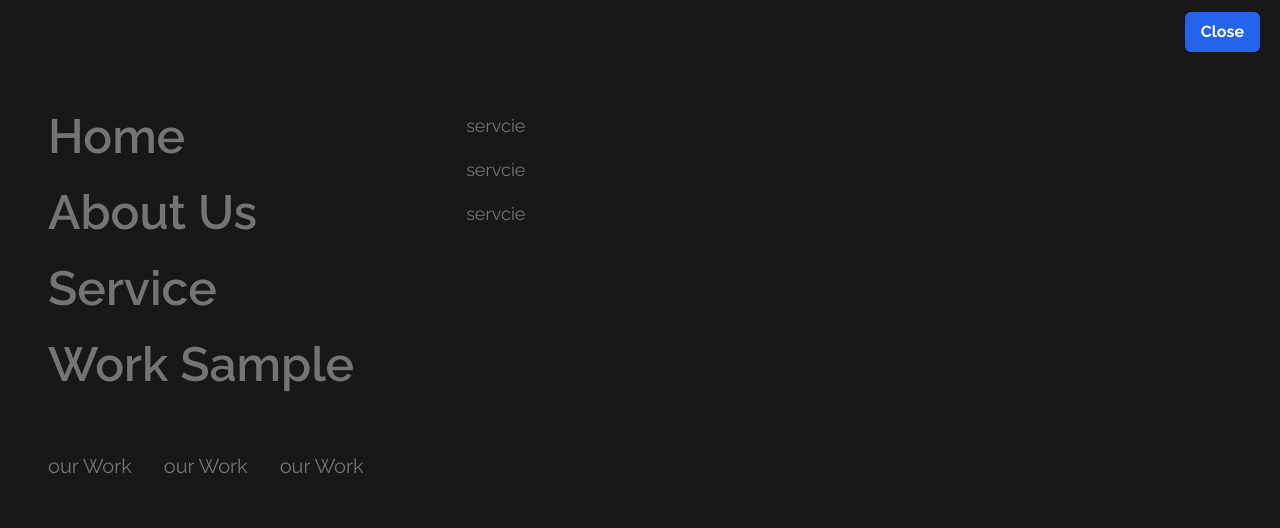
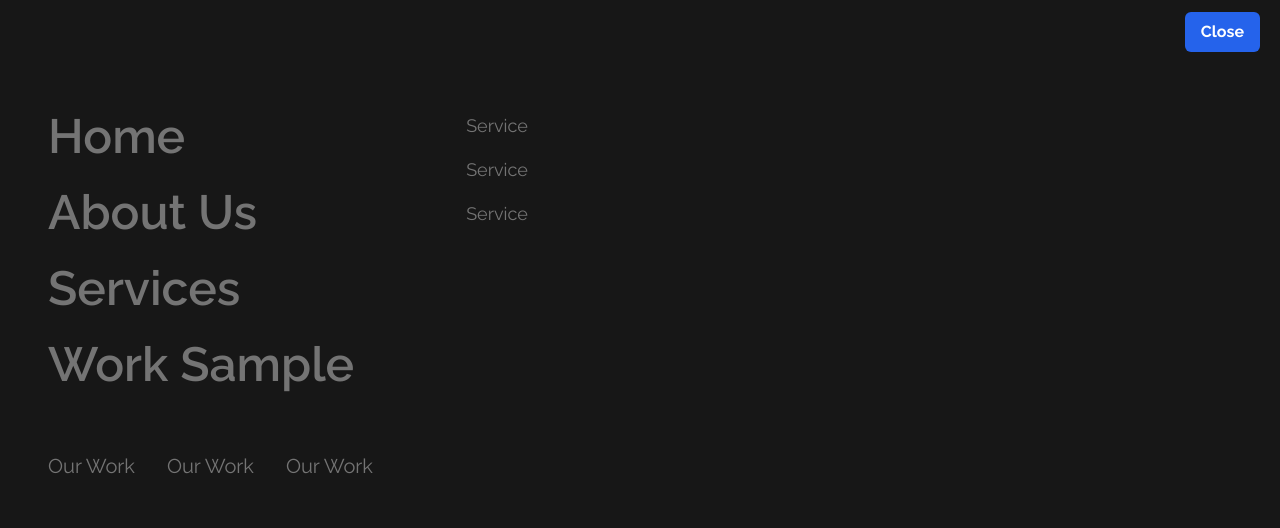
Before and after one commit to chetankhandait/Social_shine, a React (Vite) app: page /dynamic in a window 1280 px wide. Both pictures are taken after a click on the element "Menu". Shown: the top 528 px of the page. Built offline with nearby package versions, Linux system fonts and the light colour scheme.

Commit message:
navbar upadte

```diff
--- a/src/Components/SRBNavbar.jsx
+++ b/src/Components/SRBNavbar.jsx
@@ -1,6 +1,6 @@
 import React, { useState } from "react";
 import { CiMenuBurger } from "react-icons/ci";
-
+import { Link } from "react-router-dom";
 
 const SRBNavbar = () => {
   const [isOverlayVisible, setIsOverlayVisible] = useState(false);
@@ -9,14 +9,16 @@ const SRBNavbar = () => {
     setIsOverlayVisible(!isOverlayVisible);
   };
 
+  const closeOverlay = () => {
+    setIsOverlayVisible(false);
+  };
+
   return (
     <div className="relative z-50">
-      <div className="fixed top-5 left-5 border border-gray-400  bg-black py-3 shadow backdrop-blur-2xl rounded-3xl text-white ">
-        <div className="flex items-center     ">
-          <div className="pl-2 ">
-            <a href="/" className="flex items-center">
-
-
+      <div className="fixed top-5 left-5 border border-gray-400 bg-black py-3 shadow backdrop-blur-2xl rounded-3xl text-white">
+        <div className="flex items-center">
+          <div className="pl-2">
+            <Link to="/" className="flex items-center">
               <img
                 src="./logo.png"
                 alt=""
@@ -24,18 +26,19 @@ const SRBNavbar = () => {
                 height={60}
                 className="-translate-y-1"
               />
-            <span className="font-extrabold hidden sm:block ">Social Shine </span>
-            </a>
+              <span className="font-extrabold hidden sm:block">Social Shine </span>
+            </Link>
           </div>
 
           <div className="flex justify-between items-center gap-9 px-6">
             <div>
-              <a
-                href="/contact-us"
+              <Link
+                to="/contact-us"
                 className="bg-blue-600 py-2 px-2 font-semibold rounded"
+                onClick={closeOverlay} // Close overlay when Contact Us link is clicked
               >
                 Contact Us
-              </a>
+              </Link>
             </div>
             <div>
               <h2
@@ -43,7 +46,7 @@ const SRBNavbar = () => {
                 className="cursor-pointer flex items-center gap-2 font-semibold text-xl"
               >
                 <CiMenuBurger color="white" size={20} />
-                Menu{" "}
+                Menu
               </h2>
             </div>
           </div>
@@ -51,55 +54,56 @@ const SRBNavbar = () => {
       </div>
 
       {isOverlayVisible && (
-        <div className="fixed inset-0 bg-[#171717]  text-[#747474] z-10">
-          {/* // Cross butt/on  */}
+        <div className="fixed inset-0 bg-[#171717] text-[#747474] z-10">
           <div className="absolute top-3 right-5">
-            <h3 className="text-white cursor-pointer px-4 py-2 bg-[#2563eb] rounded-md font-bold" onClick={toggleOverlay}>
+            <h3
+              className="text-white cursor-pointer px-4 py-2 bg-[#2563eb] rounded-md font-bold"
+              onClick={toggleOverlay}
+            >
               Close
             </h3>
           </div>
-          {/* // Navbar Component  */}
 
-          <div className="text-[#747474] mt-28 mx-12 ">
-            <div className=" flex flex-col justify-evenly items-start gap-24  sm:gap-16 ">
-              <div className="flex gap-4 sm:gap-28 sm:justify-between ">
-                <section className="text-4xl    flex flex-col gap-7 font-semibold text-[#747474] sm:text-5xl ">
-                  <div className="cursor-pointer hover:text-white transition-all ">
-                    <a href="/">Home </a>
+          <div className="text-[#747474] mt-28 mx-12">
+            <div className="flex flex-col justify-evenly items-start gap-24 sm:gap-16">
+              <div className="flex gap-4 sm:gap-28 sm:justify-between">
+                <section className="text-4xl flex flex-col gap-7 font-semibold text-[#747474] sm:text-5xl">
+                  <div className="cursor-pointer hover:text-white transition-all">
+                    <Link to="/" onClick={closeOverlay}>Home</Link>
                   </div>
                   <div className="cursor-pointer hover:text-white transition-all">
-                    <a href="/about-us">About Us</a>
+                    <Link to="/about-us" onClick={closeOverlay}>About Us</Link>
                   </div>
                   <div className="cursor-pointer hover:text-white transition-all">
-                    <a href="/services">Service</a>
+                    <Link to="/services" onClick={closeOverlay}>Services</Link>
                   </div>
                   <div className="cursor-pointer hover:text-white transition-all">
-                    <a href="/work-sample">Work Sample</a>
+                    <Link to="/work-sample" onClick={closeOverlay}>Work Sample</Link>
                   </div>
                 </section>
-                <section className=" ">
+                <section>
                   <div className="flex flex-col justify-center gap-4 text-lg">
-                    <div className="cursor-pointer hover:text-white transition-all ">
-                      <a href="/">servcie</a>
+                    <div className="cursor-pointer hover:text-white transition-all">
+                      <Link to="/" onClick={closeOverlay}>Service</Link>
                     </div>
-                    <div className="cursor-pointer hover:text-white transition-all ">
-                      <a href="/">servcie</a>
+                    <div className="cursor-pointer hover:text-white transition-all">
+                      <Link to="/" onClick={closeOverlay}>Service</Link>
                     </div>
-                    <div className="cursor-pointer hover:text-white transition-all ">
-                      <a href="/">servcie</a>
+                    <div className="cursor-pointer hover:text-white transition-all">
+                      <Link to="/" onClick={closeOverlay}>Service</Link>
                     </div>
                   </div>
                 </section>
               </div>
-              <div className="flex items-center gap-8 text-xl ">
+              <div className="flex items-center gap-8 text-xl">
                 <div className="cursor-pointer hover:text-white">
-                  <a href="/">our Work </a>
+                  <Link to="/" onClick={closeOverlay}>Our Work</Link>
                 </div>
                 <div className="cursor-pointer hover:text-white">
-                  <a href="/">our Work </a>
+                  <Link to="/" onClick={closeOverlay}>Our Work</Link>
                 </div>
                 <div className="cursor-pointer hover:text-white">
-                  <a href="/">our Work </a>
+                  <Link to="/" onClick={closeOverlay}>Our Work</Link>
                 </div>
               </div>
             </div>
```
Lines whose indentation alone changed are shown as unchanged.
